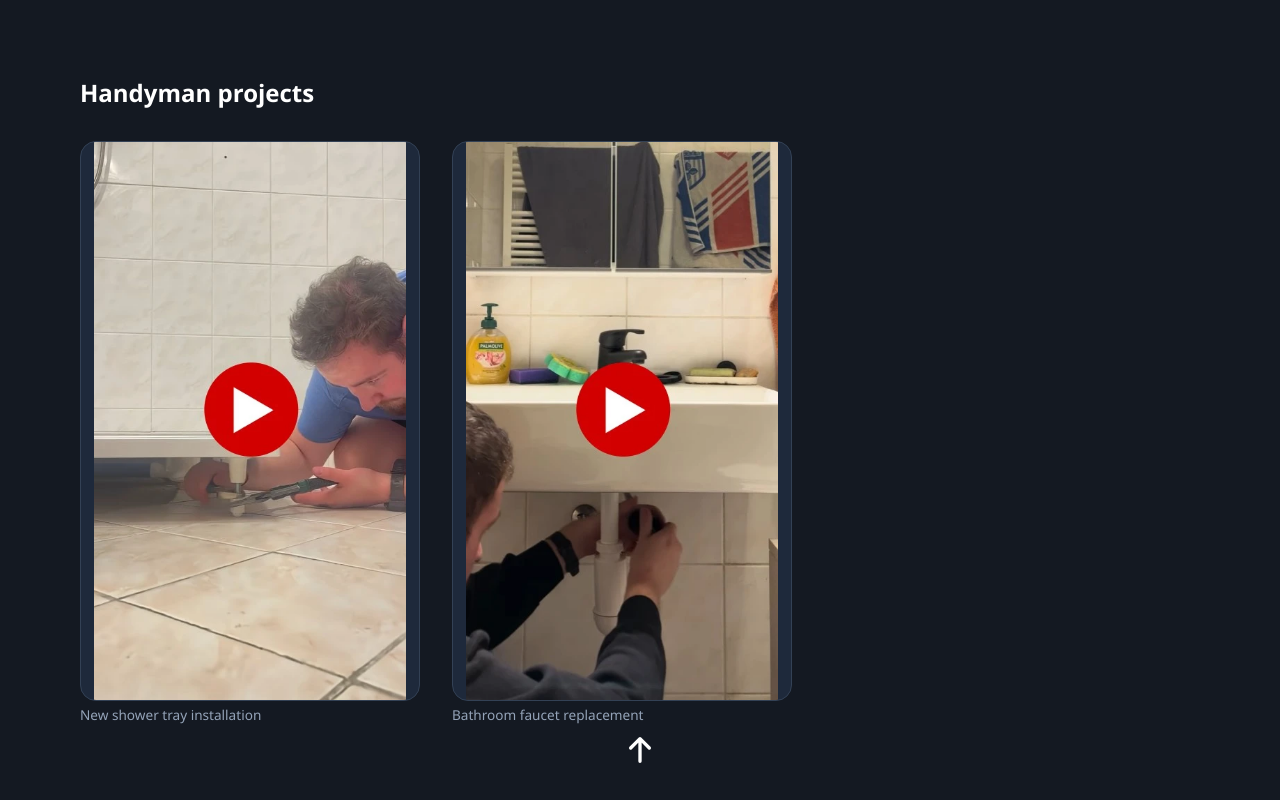
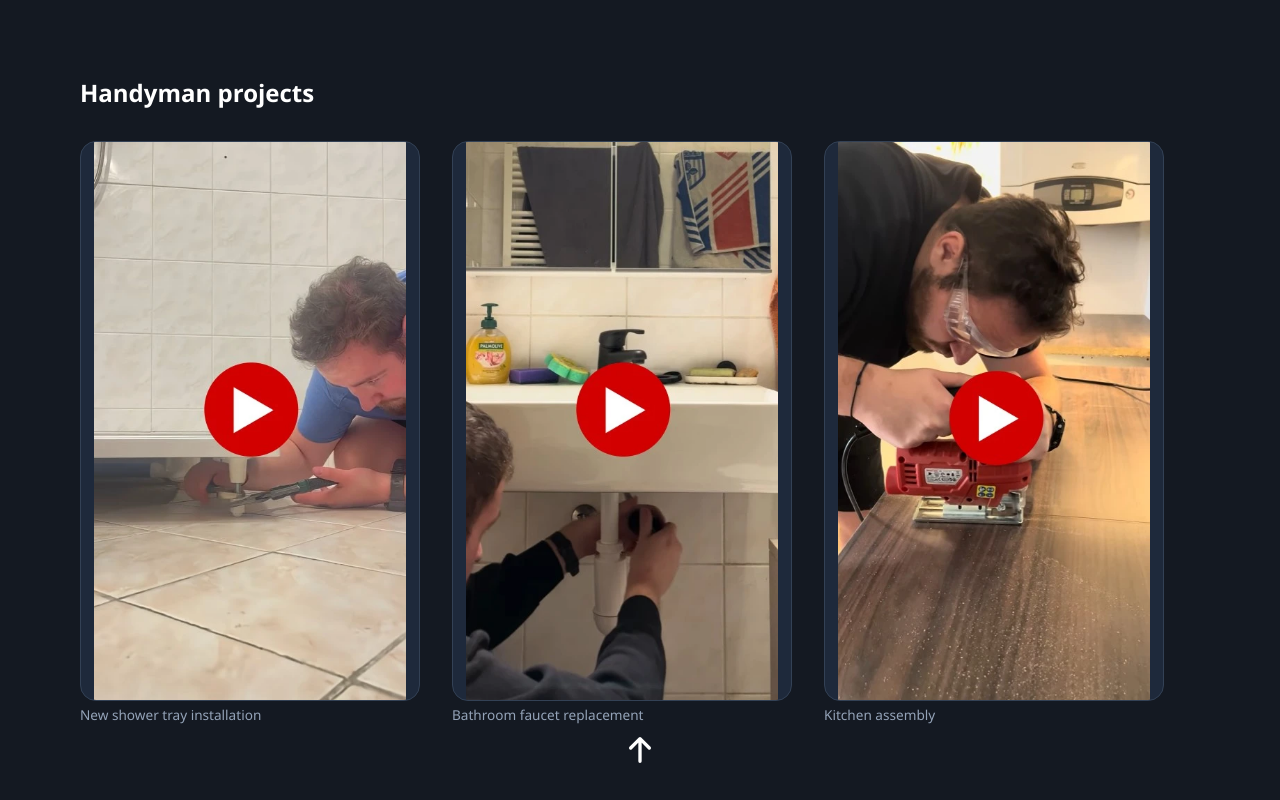
Before and after one commit to VelociraptorCZE/simonraichl, a plain HTML site: page en.html in a window 1280 px wide. Shown: the part 1600-2400 px from the top of the page. Drawn offline with Linux system fonts and the light colour scheme.

Commit message:
kitchen assembly video link added

```diff
--- a/en.html
+++ b/en.html
@@ -91,6 +91,16 @@
                 </a>
                 <span class="short-card__caption">Bathroom faucet replacement</span>
             </div>
+
+            <div class="short-card">
+                <a href="https://www.youtube.com/shorts/ZCb0LBs8gA4" target="_blank" class="short-card__wrapper">
+                    <img src="./assets/thumbnails/kitchen.webp"
+                         alt="Kitchen assembly"
+                         loading="lazy"
+                    />
+                </a>
+                <span class="short-card__caption">Kitchen assembly</span>
+            </div>
         </div>
     </div>
 
```
